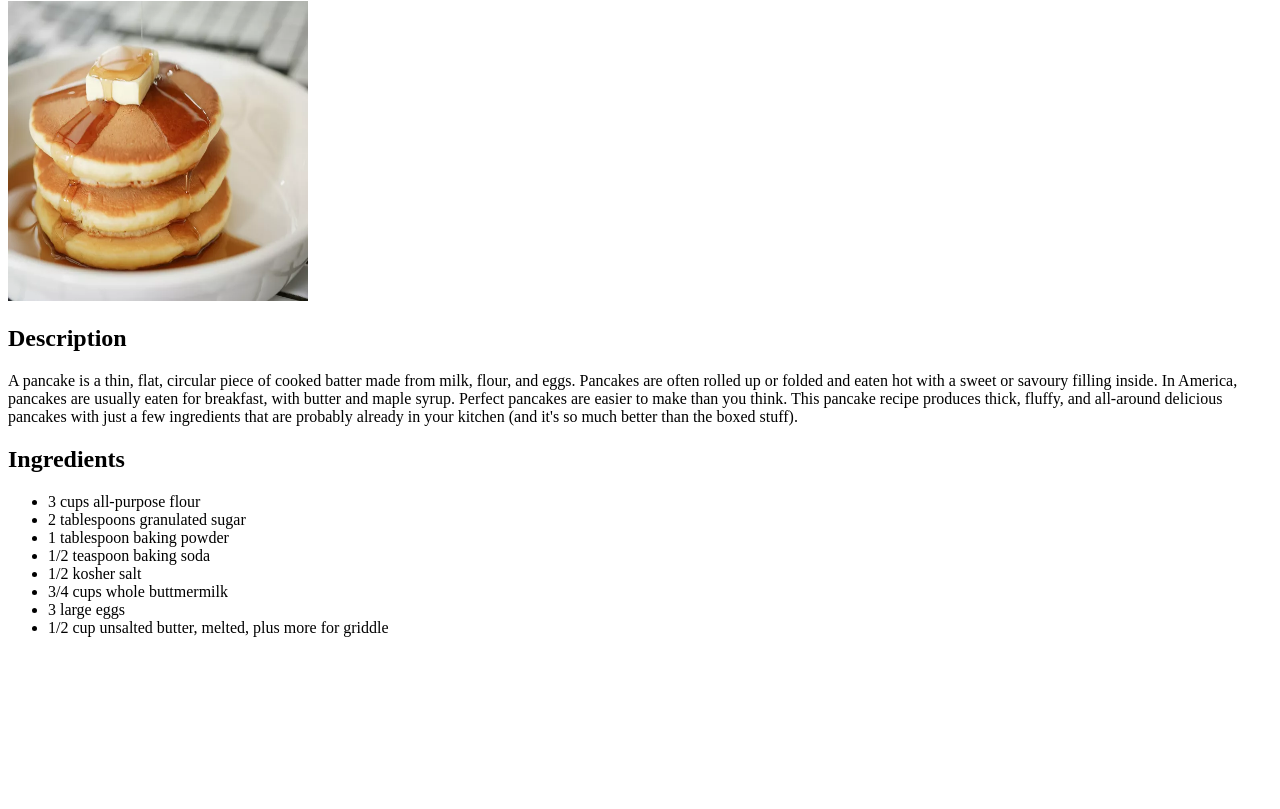
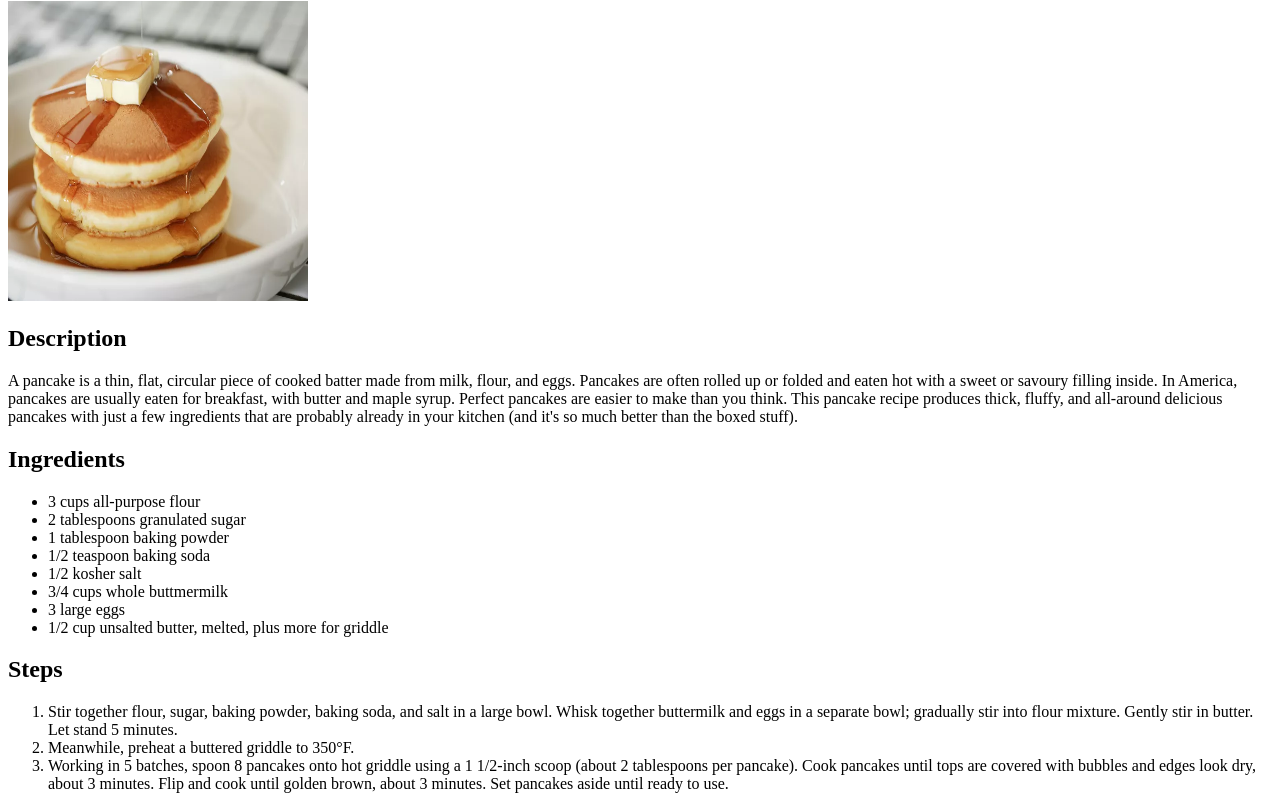
Before and after one commit to chan0047/odin-recipes, a plain HTML site: page recipes/pancakes.html in a window 1280 px wide. Shown: the part 79-888 px from the top of the page. Before the commit the page ends 800 px from the top, so only its background shows below. Drawn offline with Linux system fonts and the light colour scheme; files whose address does not match are found by name.

Commit message:
Add ordered list of steps to pancakes.html

```diff
--- a/recipes/pancakes.html
+++ b/recipes/pancakes.html
@@ -34,6 +34,15 @@
         <li>1/2 cup unsalted butter, melted, plus more for griddle </li>
     </ul>
 
+    <h2>Steps</h2>
+    <ol>
+        <li>Stir together flour, sugar, baking powder, baking soda, and salt in a large bowl. Whisk together buttermilk and eggs
+            in a separate bowl; gradually stir into flour mixture. Gently stir in butter. Let stand 5 minutes.</li>
+        <li>Meanwhile, preheat a buttered griddle to 350°F.</li>
+        <li>Working in 5 batches, spoon 8 pancakes onto hot griddle using a 1 1/2-inch scoop (about 2 tablespoons per pancake). Cook pancakes until tops
+            are covered with bubbles and edges look dry, about 3 minutes. Flip and cook until golden brown, about 3 minutes. Set pancakes aside until ready to use.</li>
+    </ol>
+
 
 
 
```
